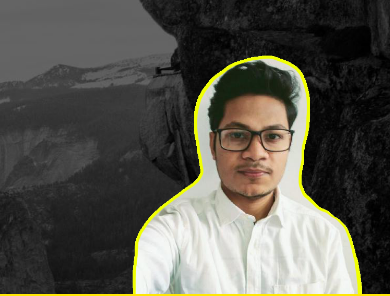
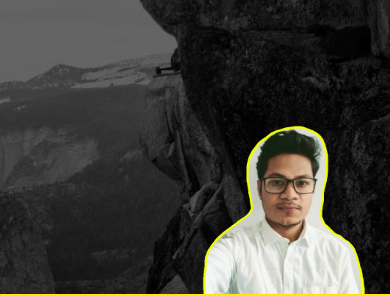
Before and after one commit to abhishekpratap047/Portfolio, a plain HTML site: page index.html in a window 390 px wide. Shown: the part 550-846 px from the top of the page. Drawn offline with Linux system fonts and the light colour scheme.

Commit message:
fixed image positioning for mobile layouts

```diff
--- a/styles/styles.css
+++ b/styles/styles.css
@@ -75,7 +75,7 @@ body{
 }
 
 #ap{
-    height: 15rem;
+    height: 20%;
     position: absolute;
     bottom: 0px;
     right: 5%;
```
